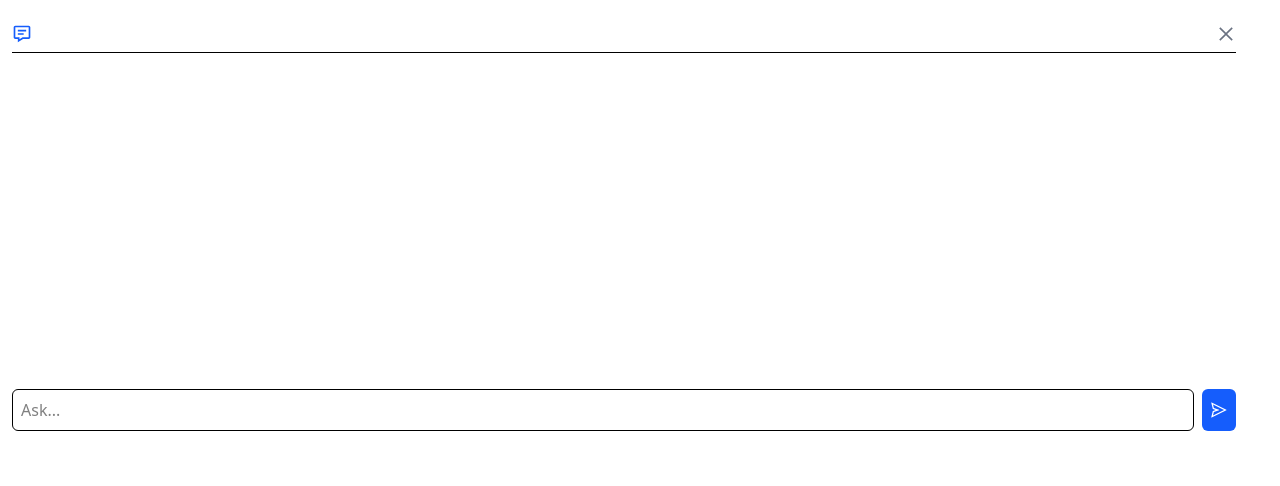
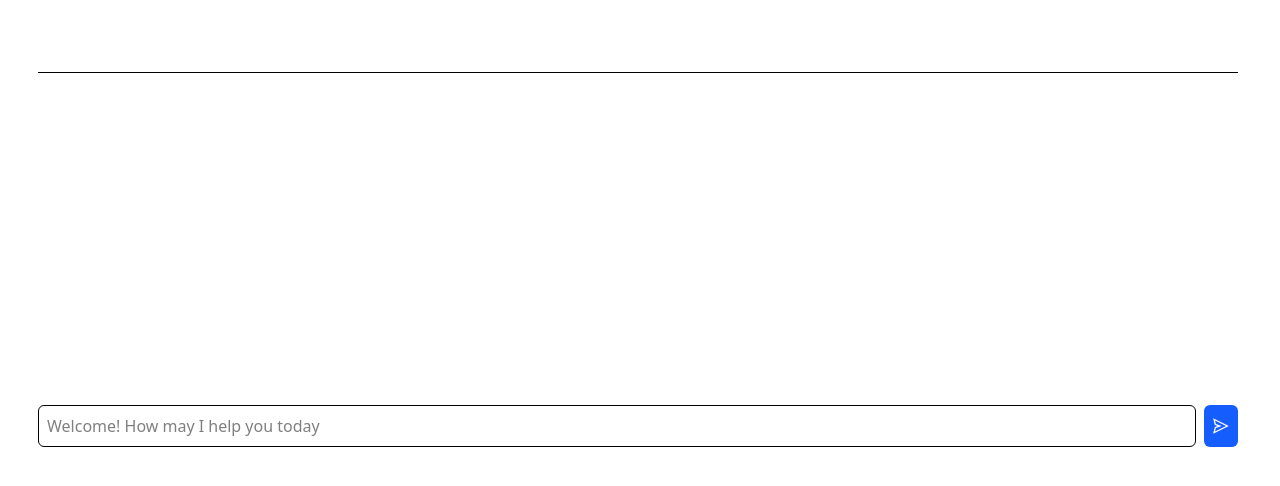
Before and after one commit to anisulislam10/anvobot-ai-web-agent, a React (Vite) app: page /chat in a window 1280 px wide. Shown: the top 486 px of the page. Built offline with nearby package versions, Linux system fonts and the light colour scheme.

Commit message:
fix chatbot ui

```diff
--- a/src/components/ChatUI.jsx
+++ b/src/components/ChatUI.jsx
@@ -3,7 +3,7 @@ import axios from "axios";
 import { AiOutlineClose, AiOutlineSend } from "react-icons/ai";
 import { BiMessageDetail } from "react-icons/bi";
 
-const ChatUI = ({ closeChat }) => {
+const ChatUI = () => {
   const [messages, setMessages] = useState([]);
   const [input, setInput] = useState("");
   const [websiteId, setWebsiteId] = useState(null);
@@ -52,16 +52,15 @@ const ChatUI = ({ closeChat }) => {
   };
 
   return (
-    <div className="fixed bottom-1 right-4 bg-white p-7 w-full h-full">
+    <div className="fixed  right-0.5 bg-white p-10 w-full h-full">
       {/* Header with Close Button */}
-      <div className="flex justify-between items-center border-b pb-2 mb-2">
-        <div className="flex items-center space-x-2">
-          <BiMessageDetail className="text-blue-600 text-xl" />
+      <div className="flex justify-end items-start border-b pb-2 mb-1">
+        <div className="flex items-start space-x-1">
           <h2 className="text-lg font-semibold"></h2>
         </div>
-        <button onClick={closeChat} className="text-gray-500 hover:text-red-500 cursor-pointer">
+        {/* <button onClick={closeChat} className="text-gray-500 hover:text-red-500 cursor-pointer">
           <AiOutlineClose className="text-xl" />
-        </button>
+        </button> */}
       </div>
 
       {/* Messages */}
@@ -80,8 +79,8 @@ const ChatUI = ({ closeChat }) => {
           className="border p-2 w-full rounded-md focus:ring focus:ring-blue-300"
           value={input}
           onChange={(e) => setInput(e.target.value)}
-          onKeyDown={handleKeyDown}  // Listen for Enter key
-          placeholder="Ask..."
+          onKeyDown={handleKeyDown}
+          placeholder="Welcome! How may I help you today"
         />
         <button
           className="bg-blue-600 text-white p-2 ml-2 rounded-md flex items-center justify-center hover:bg-blue-700 transition"
@@ -91,9 +90,9 @@ const ChatUI = ({ closeChat }) => {
         </button>
       </div>
 
-      {/* Footer */}
+      {/* Footer
       <div className="text-xs text-gray-500 text-center mt-3">
-      </div>
+      </div> */}
     </div>
   );
 };
```
